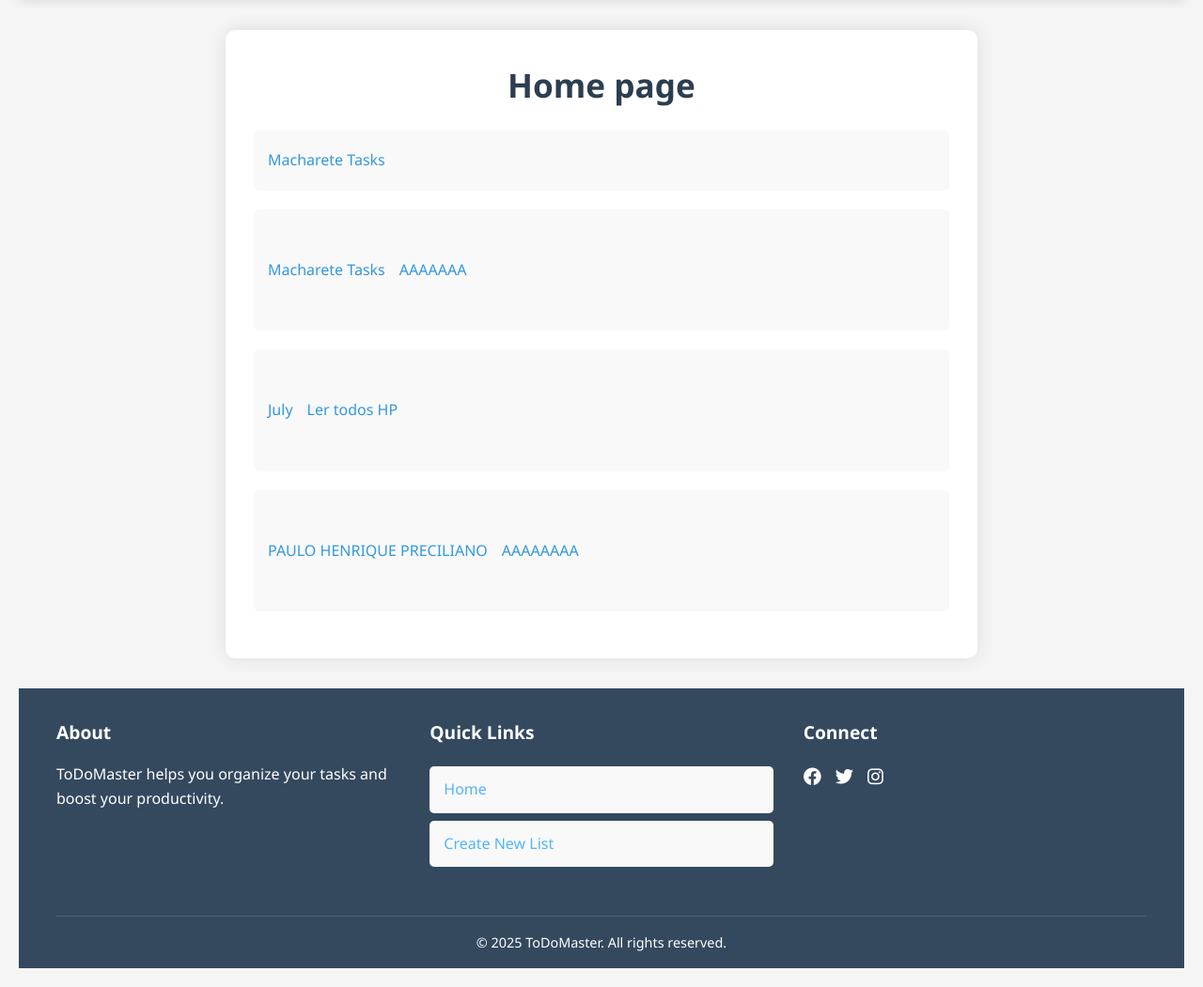
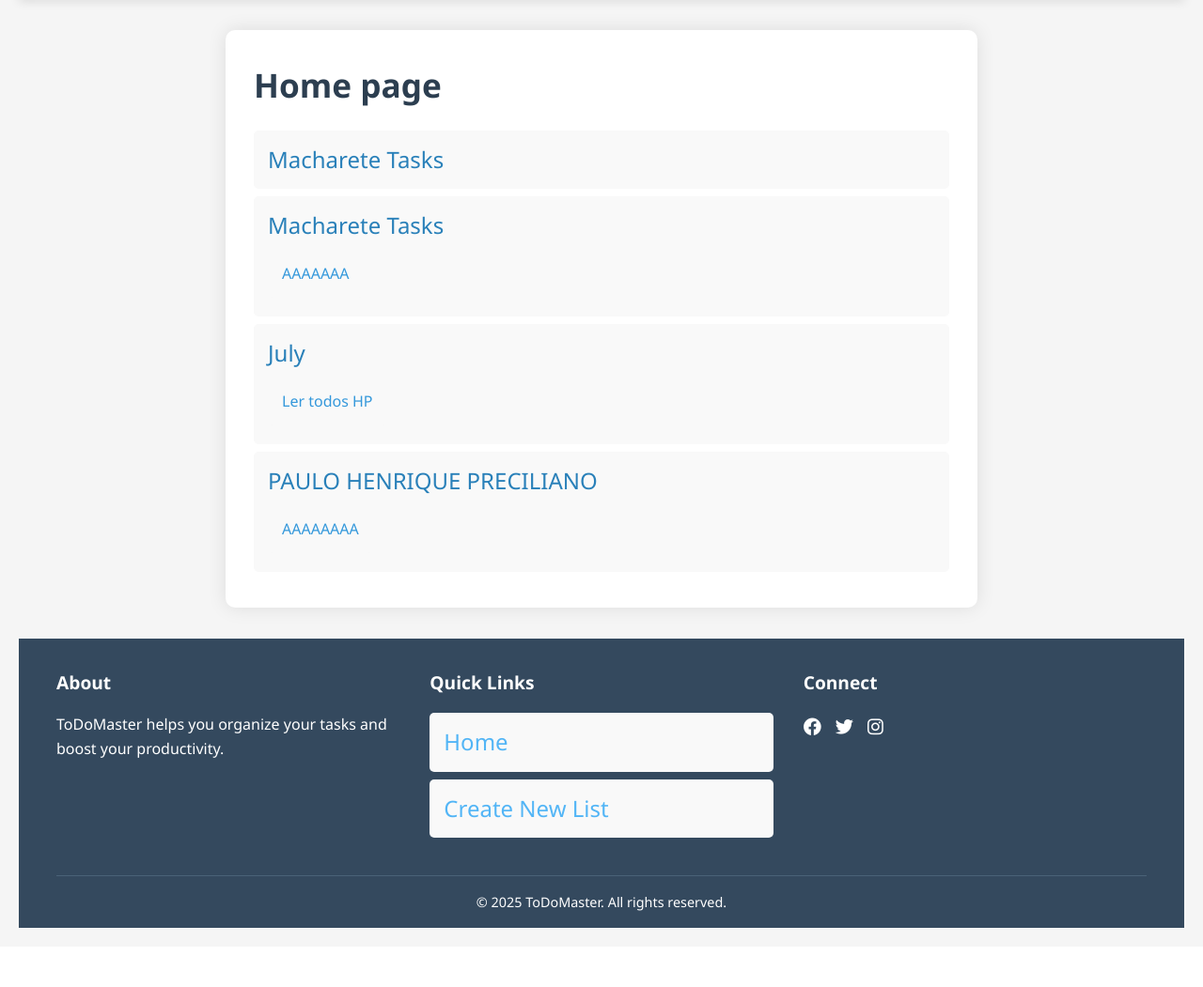
Before and after one commit to ppfuark/Django_Study, a Django app: page / in a window 1280 px wide. Shown: the part 90-1141 px from the top of the page at 94% size. After the commit the page ends 1078 px from the top, so only its background shows below. Run offline with Django 5.2, Linux system fonts and the light colour scheme; data comes from the database, SQL or seed files in the repository; both versions use the stored data as it was after the commit.

Commit message:
ToDoMaster Finished

```diff
--- a/ToDoList/api/forms.py
+++ b/ToDoList/api/forms.py
@@ -2,4 +2,3 @@ from django import forms
 
 class CreateNewList(forms.Form):
     name = forms.CharField(label="Name", max_length=200)
-    check = forms.BooleanField(required=False)
--- a/ToDoList/api/templates/api/home.html
+++ b/ToDoList/api/templates/api/home.html
@@ -7,16 +7,16 @@ Home page
 {%block content%}
 <h1>Home page</h1>
 
-<div>
+<div >
     {% if todo_lists|length > 0 %}
         {% for todo_list in todo_lists %}
             <ul>
-                <li>
-                    {{ todo_list.name }}
+                <li style="display: flex; flex-direction: column; justify-content: flex-start; align-items:baseline;">
+                    <a href="/{{ todo_list.id }}/">{{ todo_list.name }}</a>
                     <ul>
                         {% for item in todo_list.item_set.all %}
                             <li>
-                                {{ item.text }}
+                               {{ item.text }}
                             </li>
                         {% endfor %}
                     </ul>
--- a/ToDoList/static/api/css/styles.css
+++ b/ToDoList/static/api/css/styles.css
@@ -26,7 +26,6 @@ body {
 h1 {
     color: #2c3e50;
     margin-bottom: 20px;
-    text-align: center;
     font-size: 2.2em;
 }
 
@@ -38,7 +37,6 @@ form {
 /* Estilos para Listas */
 ul {
     list-style-type: none;
-    margin: 20px 0;
 }
 
 li {
@@ -299,3 +297,9 @@ form p select {
         grid-template-columns: 1fr;
     }
 }
+
+a{
+    text-decoration: none;
+    color: #2980b9;
+    font-size: x-large;
+}
```
Also changed, not shown: ToDoList/db.sqlite3.
